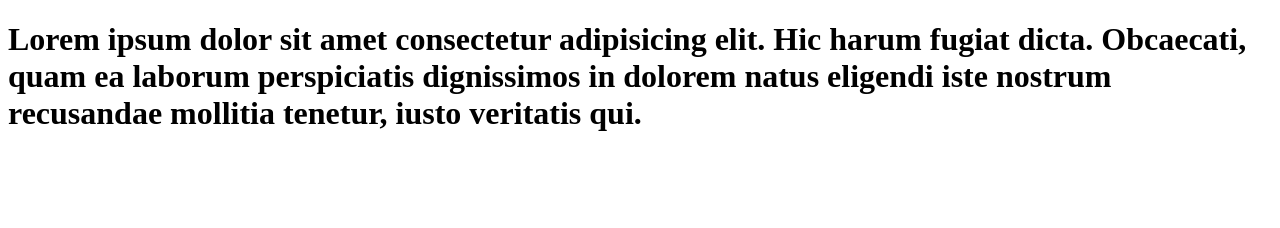
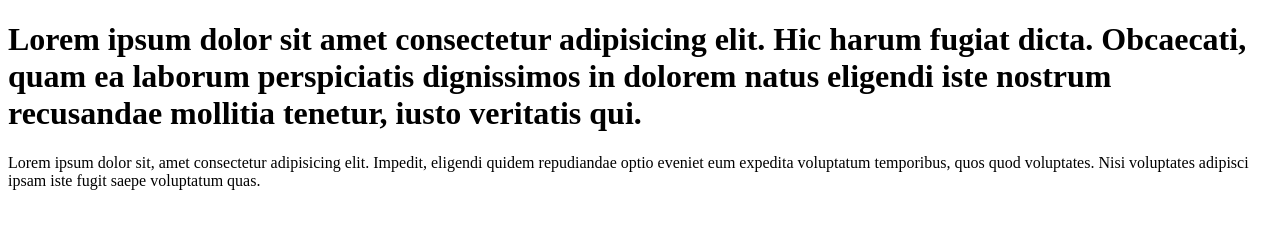
Before and after one commit to 1000HillsGeeks/learn-git, a plain HTML site: page index.html in a window 1280 px wide. Drawn offline with Linux system fonts and the light colour scheme.

Commit message:
add paragraph to code

```diff
--- a/index.html
+++ b/index.html
@@ -9,5 +9,8 @@
   <h1>
     Lorem ipsum dolor sit amet consectetur adipisicing elit. Hic harum fugiat dicta. Obcaecati, quam ea laborum perspiciatis dignissimos in dolorem natus eligendi iste nostrum recusandae mollitia tenetur, iusto veritatis qui.
   </h1>
+  <p>
+    Lorem ipsum dolor sit, amet consectetur adipisicing elit. Impedit, eligendi quidem repudiandae optio eveniet eum expedita voluptatum temporibus, quos quod voluptates. Nisi voluptates adipisci ipsam iste fugit saepe voluptatum quas.
+  </p>
 </body>
 </html>
```
